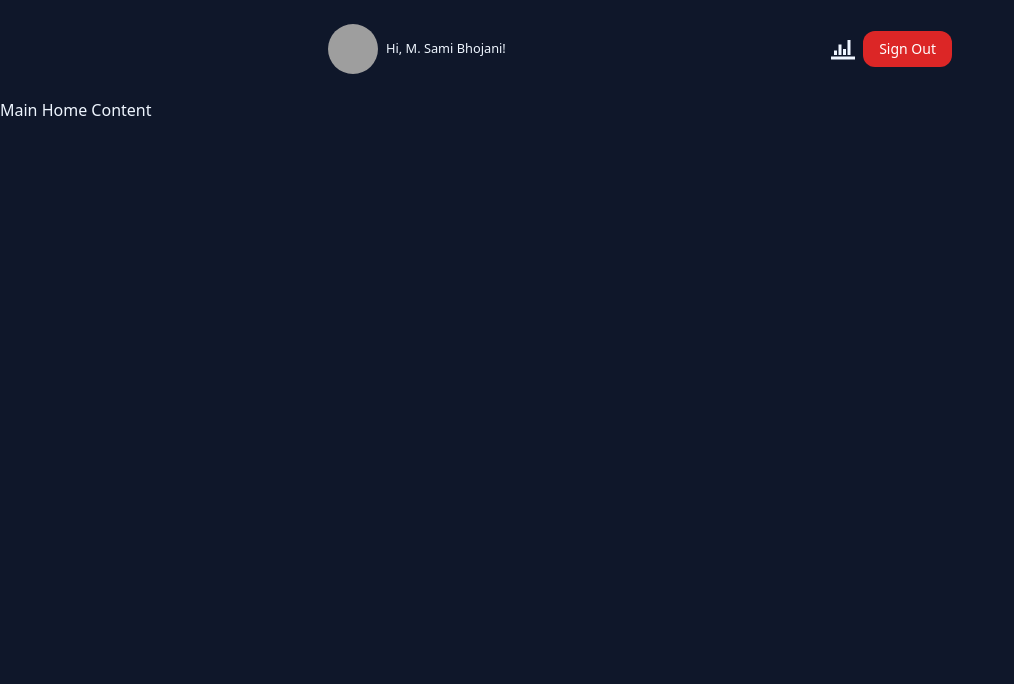
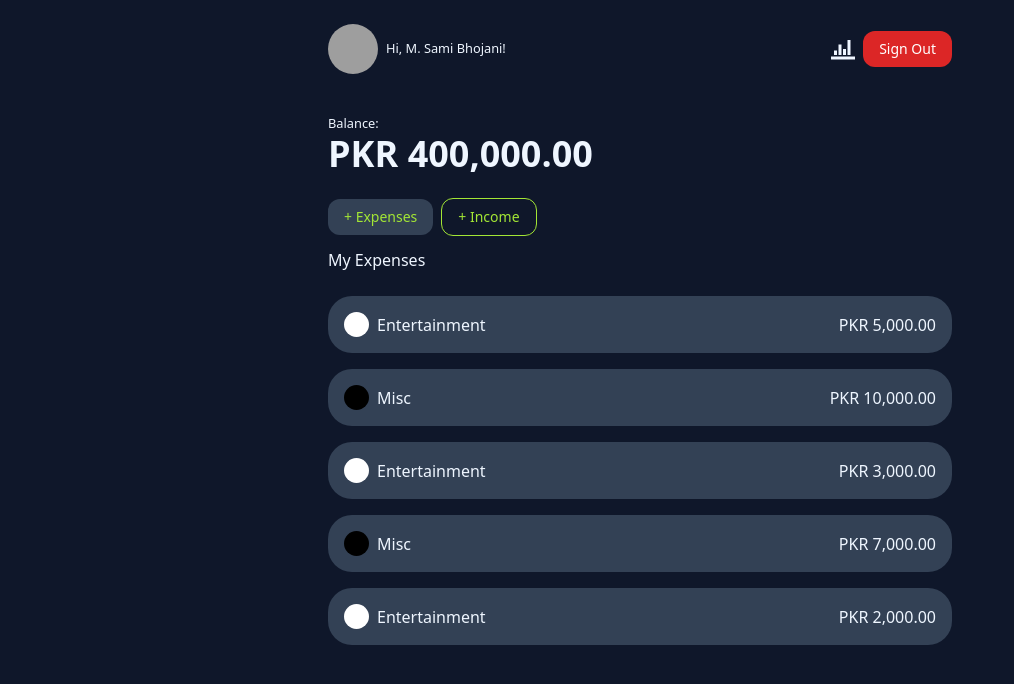
Before and after one commit to samibhojani/finance-management-sami-nextjs-app, a Next.js app: page / in a window 1280 px wide. Shown: the top 684 px of the page, without its empty margins (0-1014 px from the left). Built offline with nearby package versions, Linux system fonts and the light colour scheme; grey boxes are pictures that could not be loaded.

Commit message:
created app UI of Expense / Income buttons and ExpenseCategoryItems

```diff
--- a/app/globals.css
+++ b/app/globals.css
@@ -17,6 +17,14 @@
     @apply px-4 py-2 text-sm capitalize rounded-xl
   }
 
+  .btn-primary {
+    @apply bg-slate-700 border-slate-700 text-lime-400;
+  }
+
+  .btn-primary-outline {
+    @apply border border-lime-400 text-lime-400;
+  }
+
   .btn-danger {
     @apply bg-red-600 border-red-600 text-white
   }
--- a/app/page.js
+++ b/app/page.js
@@ -1,9 +1,69 @@
+import ExpenseCategoryItem from "@/components/ExpenseCategoryItem";
+import { currencyFormatter } from "@/libs/utils";
 
-
+const DUMMY_DATA = [
+  {
+    id: 1,
+    title: "Entertainment",
+    color: "#fff",
+    amount: 5000
+  },
+  {
+    id: 2,
+    title: "Misc",
+    color: "#000",
+    amount: 10000
+  },
+  {
+    id: 3,
+    title: "Entertainment",
+    color: "#fff",
+    amount: 3000
+  },
+  {
+    id: 4,
+    title: "Misc",
+    color: "#000",
+    amount: 7000
+  },
+  {
+    id: 5,
+    title: "Entertainment",
+    color: "#fff",
+    amount: 2000
+  },
+];
 
 export default function Home() {
-  return <>
-      <h1>Main Home Content</h1>
+  return (
+    <main className="container max-w-2xl px-6 mx-auto">
+      <section className="py-3">
+        <small className="">Balance:</small>
+        <h2 className="text-4xl font-bold">{currencyFormatter(400000)}</h2>
+      </section>
 
-  </>
+      <section className="flex items-center py-3 gap-2">
+        <button className="btn btn-primary ">+ Expenses</button>
+        <button className="btn btn-primary-outline">+ Income</button>
+      </section>
+
+      {/* Expenses */}
+      <section>
+        <h3>My Expenses</h3>
+        <div className="flex flex-col gap-4 mt-6">
+
+          {DUMMY_DATA.map((expense) => {
+            return (
+              <ExpenseCategoryItem
+              color={expense.color}
+              title={expense.title}
+              amount={expense.amount}
+            />
+            )
+          })}
+
+        </div>
+      </section>
+    </main>
+  );
 }
--- /dev/null
+++ b/components/ExpenseCategoryItem.js
@@ -0,0 +1,20 @@
+import { currencyFormatter } from "@/libs/utils";
+
+function ExpenseCategoryItem({ color, title, amount }) {
+  return (
+    <button>
+    <div className="flex items-center justify-between px-4 py-4 bg-slate-700 rounded-3xl">
+      <div className="flex items-center gap-2">
+        <div
+          className="w-[25px] h-[25px] rounded-full"
+          style={{ backgroundColor: color }}
+        />
+        <h4 className="capitalize">{title}</h4>
+      </div>
+      <p>{currencyFormatter(amount)}</p>
+    </div>
+    </button>
+  );
+}
+
+export default ExpenseCategoryItem;
--- /dev/null
+++ b/libs/utils.js
@@ -0,0 +1,9 @@
+
+
+export const currencyFormatter = (amount) => {
+    const formatter = Intl.NumberFormat("en-US", {
+        currency: "PKR",
+        style: "currency",
+    })
+    return formatter.format(amount);
+};
```
Also changed, not shown: app/layout.js (+6 -4 lines), components/Navigation.jsx (+14 -6 lines).
